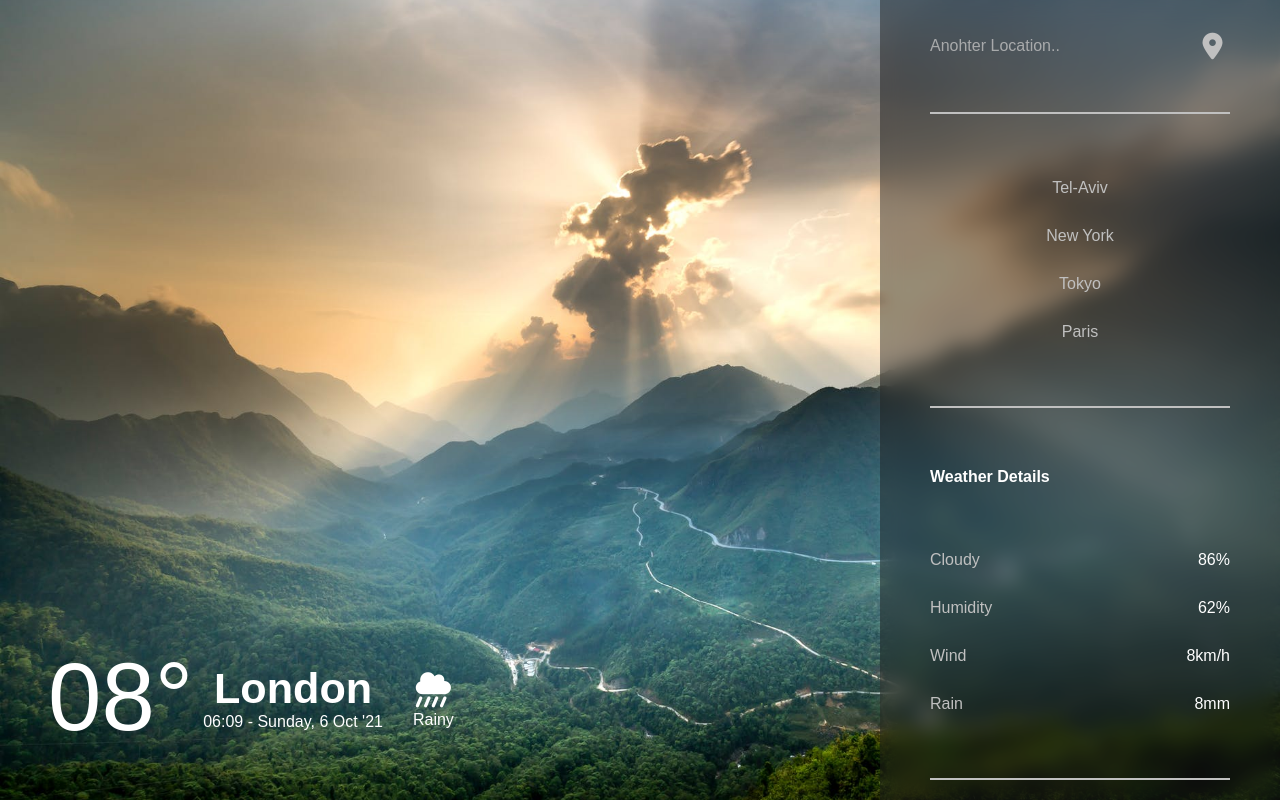
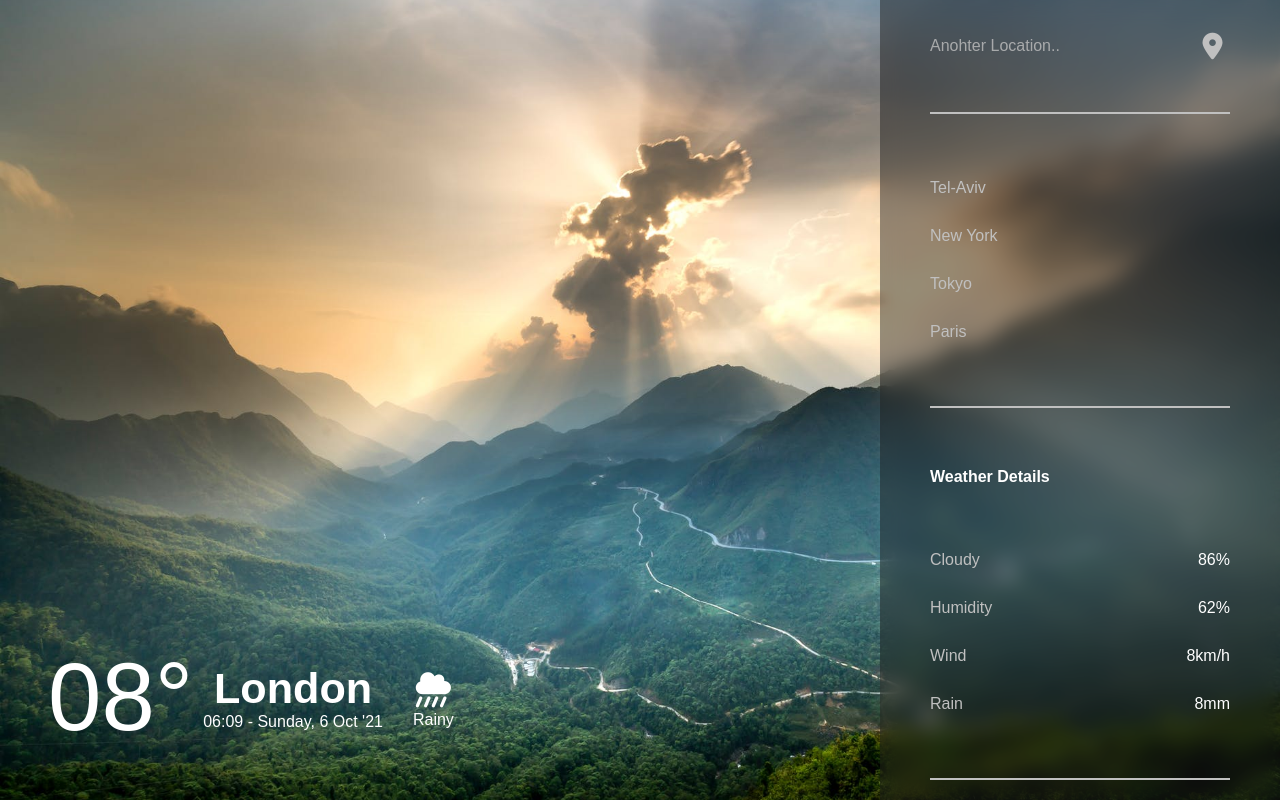
Before and after one commit to Idanref/pure-idanref-weather, a plain HTML site: page index.html in a window 1280 px wide. Drawn offline with Linux system fonts and the light colour scheme.

Commit message:
removed centered citites

```diff
--- a/index.html
+++ b/index.html
@@ -38,11 +38,11 @@
 
           <div class="spacer"></div>
 
-          <ul class="places">
-            <li><button class="places-btn">Tel-Aviv</button></li>
-            <li><button class="places-btn">New York</button></li>
-            <li><button class="places-btn">Tokyo</button></li>
-            <li><button class="places-btn">Paris</button></li>
+          <ul class="cities">
+            <li><button class="city">Tel-Aviv</button></li>
+            <li><button class="city">New York</button></li>
+            <li><button class="city">Tokyo</button></li>
+            <li><button class="city">Paris</button></li>
           </ul>
 
           <div class="spacer"></div>
--- a/media.css
+++ b/media.css
@@ -35,10 +35,6 @@
     margin-top: 8px;
   }
 
-  .sidebar .sidebar-container .places {
-    align-items: flex-start;
-  }
-
   .sidebar h4 {
     padding: 4px 0;
     margin: 0;
--- a/style.css
+++ b/style.css
@@ -196,13 +196,7 @@ li {
 
 /* Sidebar Locations Buttons */
 
-.sidebar .sidebar-container .places {
-  display: flex;
-  flex-direction: column;
-  align-items: center;
-}
-
-.sidebar ul li .places-btn {
+.sidebar ul li .city {
   background-color: transparent;
   color: var(--sidebar-primary);
   border-radius: 5px;
```
